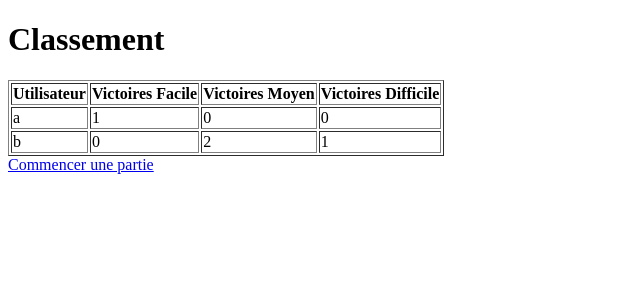
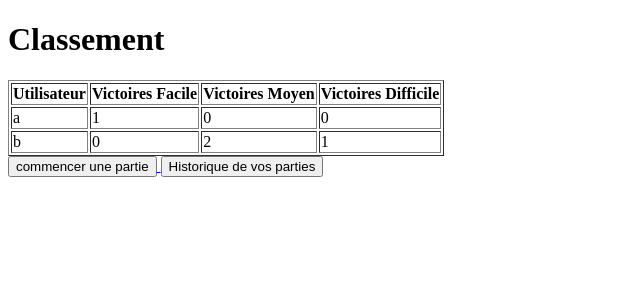
Before and after one commit to TimeoBlondeleauDubois/Pendu-site-avec-base-de-donnee, a Flask app: page /classement in a window 1280 px wide. Shown: the top 300 px of the page, without its empty margins (0-640 px from the left). Run offline with Flask 3, Linux system fonts and the light colour scheme; data comes from the database, SQL or seed files in the repository.

Commit message:
historique

```diff
--- a/app.py
+++ b/app.py
@@ -246,7 +246,9 @@ def classement():
     return render_template('classement.html', classement_data=classement_data)
 
 
-
+@app.route('/historique')
+def historique():
+    return render_template('historique.html')
 
 if __name__ == "__main__":
     app.run(debug=True)
--- a/templates/classement.html
+++ b/templates/classement.html
@@ -29,6 +29,11 @@
         </tbody>
     </table>
 
-    <a href="/recommencer_une_partie">Commencer une partie</a>
+    <a href="/recommencer_une_partie">
+        <input type="button" value="commencer une partie" />
+    </a>
+    <a href="/historique">
+        <input type="button" value="Historique de vos parties" />
+    </a>
 </body>
 </html>
--- a/templates/difficulty.html
+++ b/templates/difficulty.html
@@ -24,6 +24,9 @@
         </label>
 
         <button type="submit">Commencer</button>
+        <a href="/classement">
+            <input type="button" value="Classement" />
+        </a>
     </form>
 </body>
 </html>
--- a/templates/fin_de_partie.html
+++ b/templates/fin_de_partie.html
@@ -11,5 +11,8 @@
     <a href="/recommencer_une_partie">
         <input type="button" value="Recommencer une partie" />
     </a>
+    <a href="/classement">
+        <input type="button" value="classement" />
+    </a>
 </body>
 </html>
```
Also changed, not shown: templates/historique.html (added).
